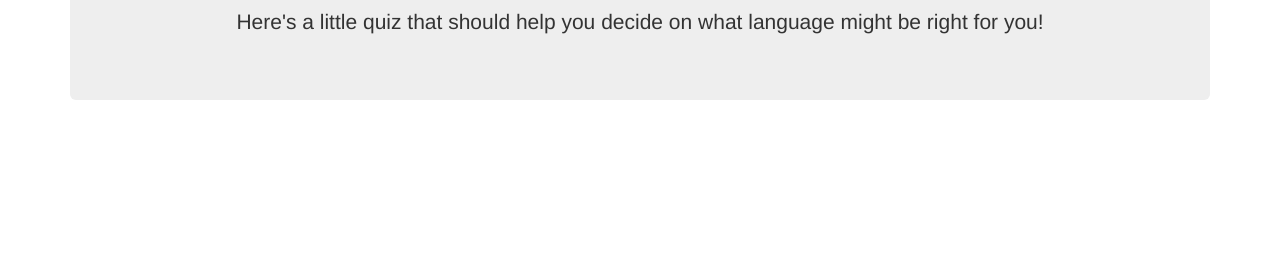
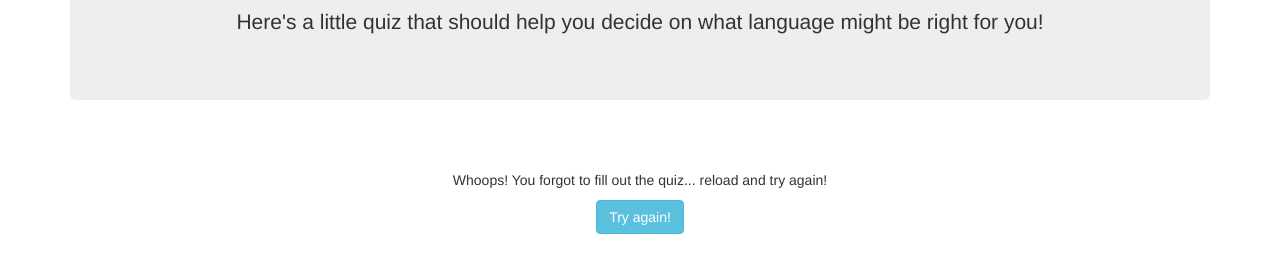
Before and after one commit to 3ntomasino/programming-language-suggester, a plain HTML site: page index.html in a window 1280 px wide. Both pictures are taken after typing "Sample" into the empty fields and a click on the button "Gimme the results!". Shown: the part 140-412 px from the top of the page. Drawn offline with Linux system fonts and the light colour scheme.

Commit message:
Add alert message if nothing is filled out, a nothing id to tell user they need to fill out quiz, and button to reload to original page.

```diff
--- a/css/styles.css
+++ b/css/styles.css
@@ -1,4 +1,4 @@
-#csharp, #ruby, #python {
+#csharp, #ruby, #python, #nothing {
   display: none;
 }
 .container {
--- a/index.html
+++ b/index.html
@@ -135,6 +135,10 @@
           <p>If you'd like to learn a little more about Python, <a href="https://www.python.org/">here</a> is a link that can provide you with some more reading material about the language!</p>
           <button class="btn btn-info" onClick="window.location.reload();">Try again!</button>
         </div>
+        <div id="nothing">
+          <p>Whoops! You forgot to fill out the quiz... reload and try again!</p>
+          <button class="btn btn-info" onClick="window.location.reload();">Try again!</button>
+        </div>
         <br>
       </div>
     </div>
--- a/js/scripts.js
+++ b/js/scripts.js
@@ -14,6 +14,10 @@ $(document).ready(function() {
     } else if (answer2 === "advanced" || answer4 === "robot") {
       $("#python").show();
     }
+    if (!$("input[name='html_elements']:checked").val()) {
+   alert('Nothing is checked!');
+   $("#nothing").show();
+}
     $("#blanks").hide();
     event.preventDefault();
   });
```
